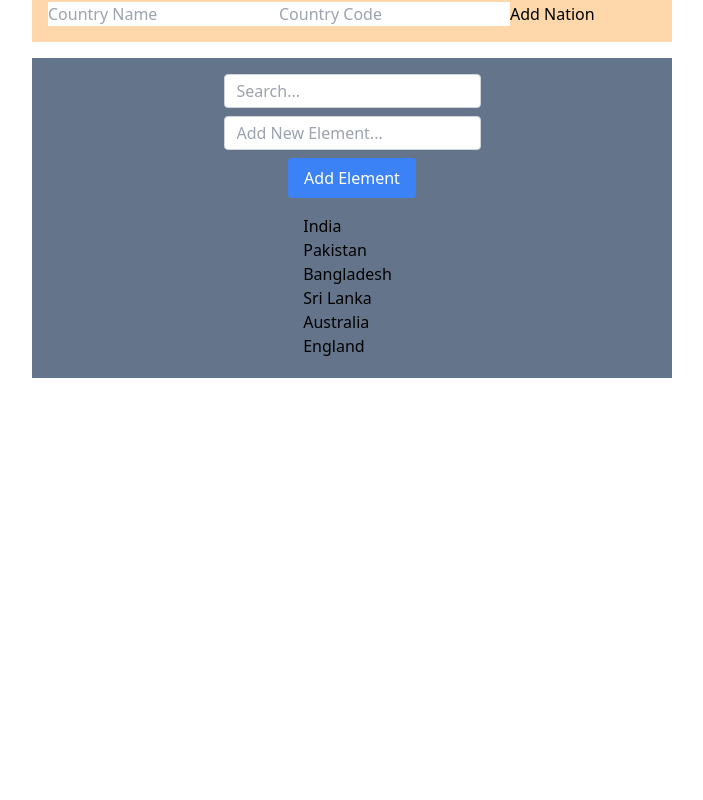
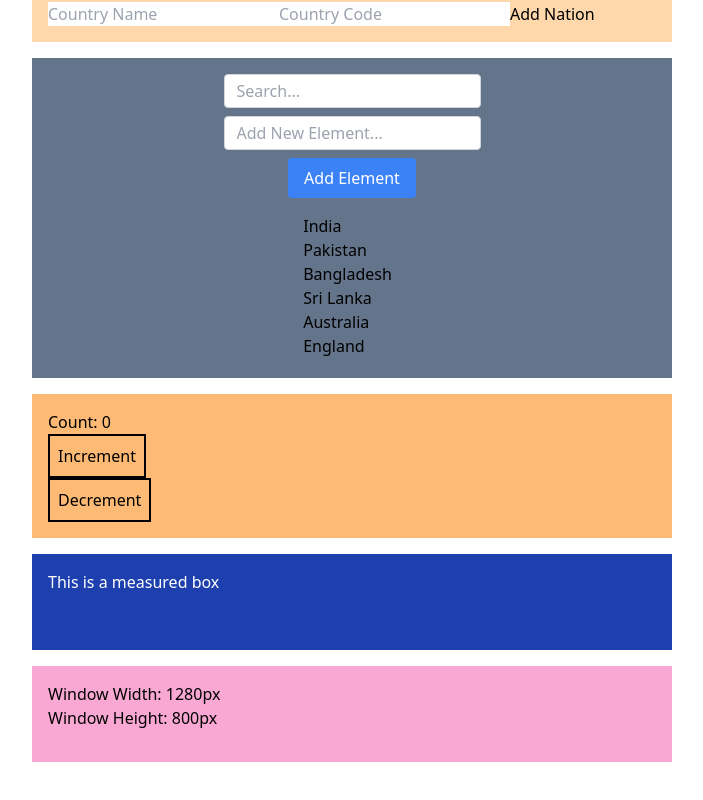
Before and after one commit to Suhasj1231/ReactApp, a React (Vite) app in the folder app_one/: page / in a window 1280 px wide. Shown: the part 1133-1933 px from the top of the page, without its empty margins (288-991 px from the left). Before the commit the page ends 1623 px from the top, so only its background shows below. Built offline with nearby package versions, Linux system fonts and the light colour scheme.

Commit message:
appone > useRef , cusotm_hook

```diff
--- a/app_one/src/App.jsx
+++ b/app_one/src/App.jsx
@@ -11,6 +11,9 @@ import DigClock from './components/05/DigClock'
 
 import Dropdown from './components/06/Dropdown'
 import SearchableList from './components/06/SearchableList'
+import Counter from './components/07/Counter'
+import Window_measure from './components/08/Window_measure'
+import Window_size from './components/08/Window_size'
 
 const App = () => {
   return (
@@ -38,6 +41,12 @@ const App = () => {
 
         <SearchableList></SearchableList>
 
+        <Counter></Counter>
+
+        <Window_measure></Window_measure>
+
+        <Window_size></Window_size>
+
 
 
 
--- /dev/null
+++ b/app_one/src/components/07/Counter.jsx
@@ -0,0 +1,17 @@
+import React from 'react';
+import useCounter from './useCounter';
+
+const Counter = () => {
+  const [count, increment, decrement] = useCounter(0);
+
+  return (
+    <div className='w-1/2  mx-auto bg-orange-300 p-4 my-4'  >
+      <h2>Count: {count}</h2>
+      <button className='border border-black border-2 p-2 ' onClick={increment}>Increment</button>
+      <br />
+      <button className='border border-black border-2 p-2' onClick={decrement}>Decrement</button>
+    </div>
+  );
+};
+
+export default Counter;
--- /dev/null
+++ b/app_one/src/components/07/useCounter.jsx
@@ -0,0 +1,17 @@
+import { useState } from 'react';
+
+const useCounter = (initialValue = 0) => {
+  const [count, setCount] = useState(initialValue);
+
+  const increment = () => {
+    setCount((prevCount) => prevCount + 1);
+  };
+
+  const decrement = () => {
+    setCount((prevCount) => prevCount - 1);
+  };
+
+  return [count, increment, decrement];
+};
+
+export default useCounter;
--- /dev/null
+++ b/app_one/src/components/08/Window_measure.jsx
@@ -0,0 +1,24 @@
+import React, { useEffect, useRef } from 'react';
+
+function Window_measure() {
+  const boxRef = useRef(null); // Store a reference to the box element
+
+  useEffect(() => {
+    if (boxRef.current) {
+      const width = boxRef.current.clientWidth; // Get the width of the box
+      const height = boxRef.current.clientHeight; // Get the height of the box
+      console.log(`Box dimensions: width=${width}, height=${height}`);
+    }
+  }, [boxRef]); // Run only when boxRef changes
+
+  return (
+    <div ref={boxRef} className='w-1/2 h-24 bg-blue-800 text-white p-4 my-4 mx-auto'>
+      <div>
+
+        This is a measured box {boxRef.current}
+        </div>
+    </div>
+  );
+}
+
+export default Window_measure;
--- /dev/null
+++ b/app_one/src/components/08/Window_size.jsx
@@ -0,0 +1,15 @@
+import React from 'react';
+import useWindowSize from './useWindowSize';
+
+const Window_size = () => {
+  const [width, height] = useWindowSize();
+
+  return (
+    <div className='w-1/2 h-24 mx-auto my-4 p-4 bg-pink-300'>
+      <p>Window Width: {width}px</p>
+      <p>Window Height: {height}px</p>
+    </div>
+  );
+};
+
+export default Window_size;
--- /dev/null
+++ b/app_one/src/components/08/useWindowSize.js
@@ -0,0 +1,29 @@
+import { useState, useEffect } from 'react';
+
+const useWindowSize = () => {
+  const [windowSize, setWindowSize] = useState({
+    width: window.innerWidth,
+    height: window.innerHeight,
+  });
+
+  useEffect(() => {
+    const handleResize = () => {
+      setWindowSize({
+        width: window.innerWidth,
+        height: window.innerHeight,
+      });
+    };
+
+    // Event listener to update window size on resize
+    window.addEventListener('resize', handleResize);
+
+    // Cleanup function to remove event listener on component unmount
+    return () => {
+      window.removeEventListener('resize', handleResize);
+    };
+  }, []); // Empty dependency array ensures effect runs only on mount and unmount
+
+  return [windowSize.width, windowSize.height];
+};
+
+export default useWindowSize;
```
